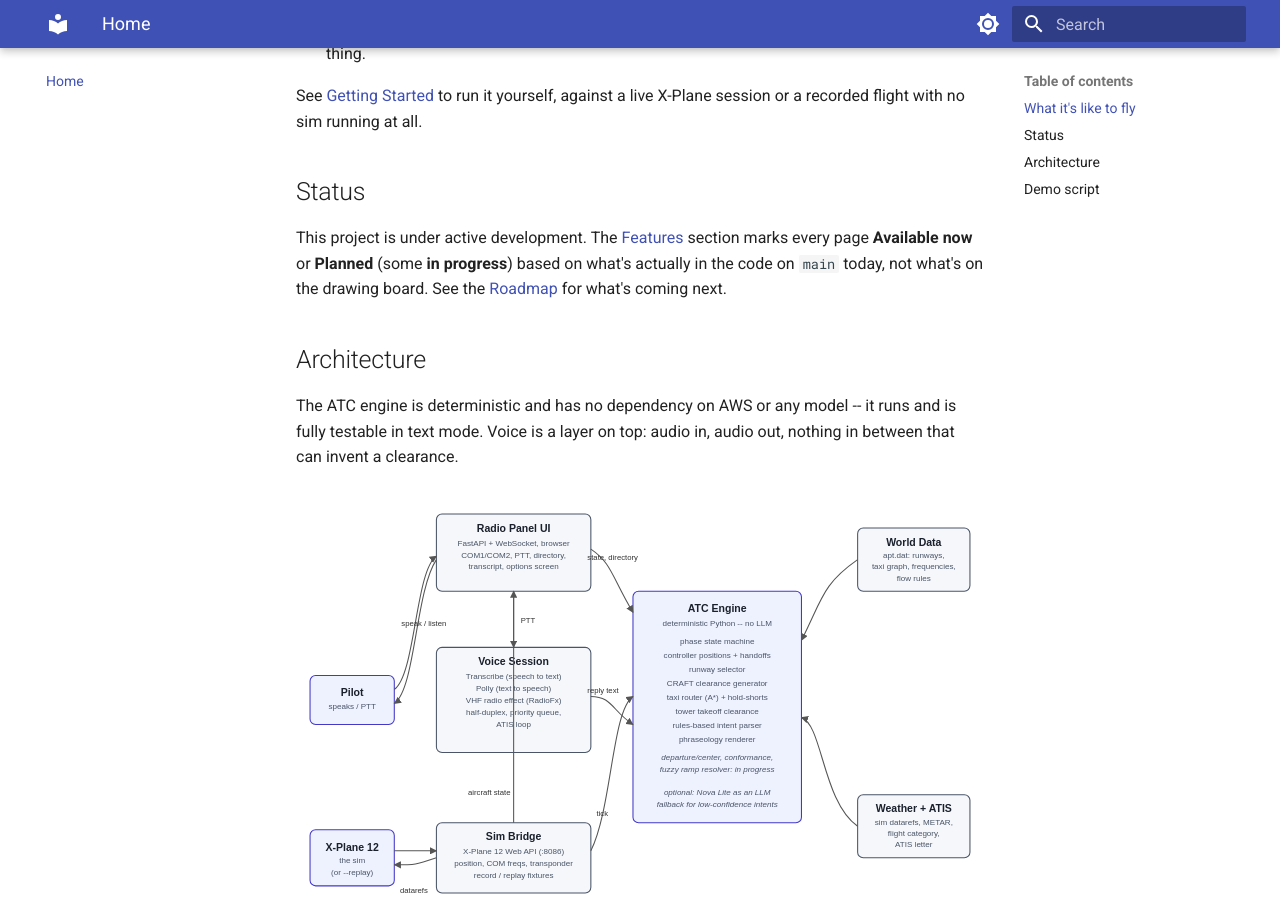
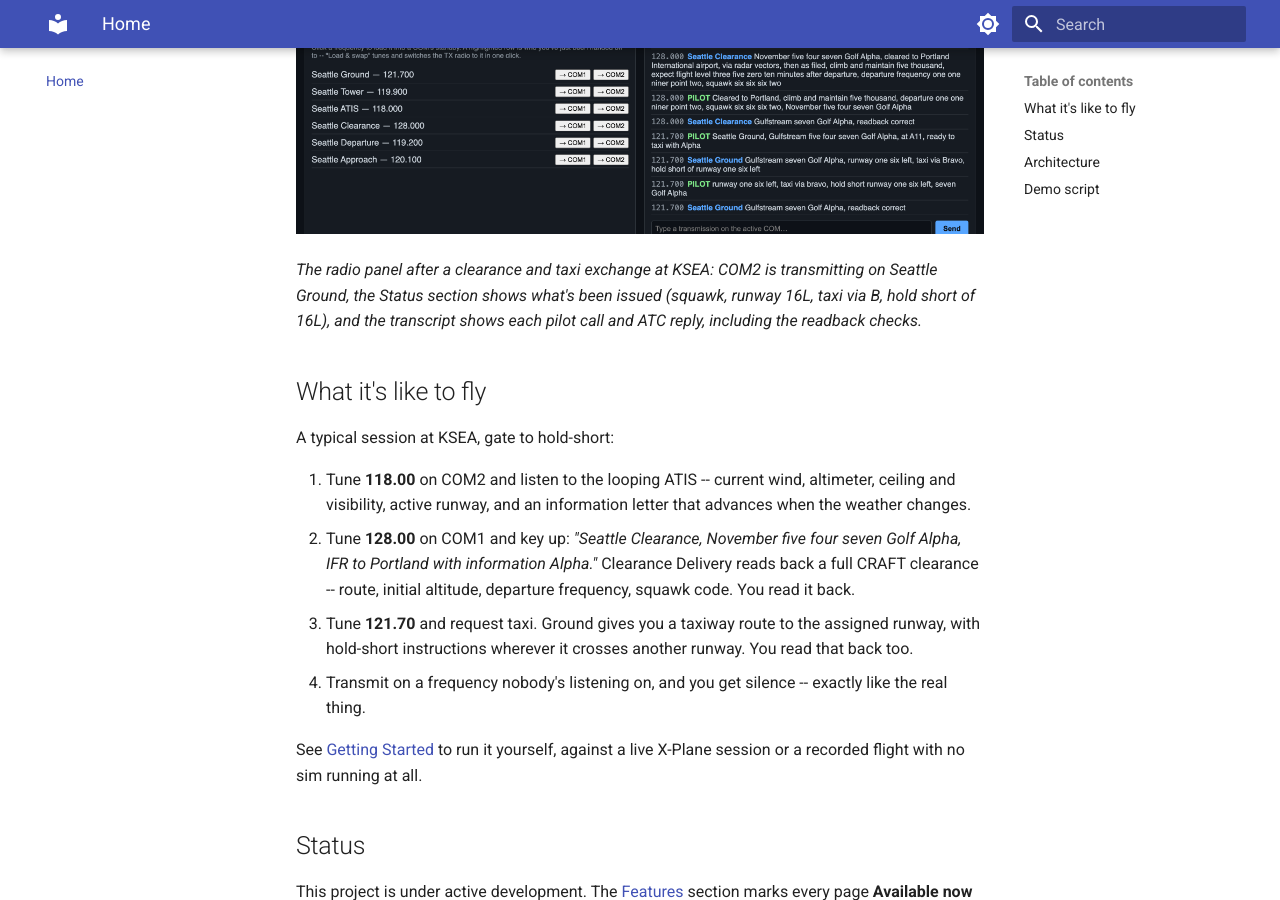
Before and after one commit to dbryant4/xplane12-atc-docs, an MkDocs documentation site: the page built from docs/index.md, in a window 1280 px wide and 900 px high, scrolled down 861 px. Built offline with MkDocs 1.6.1 and Material for MkDocs 9.7.7, drawn with Linux system fonts in a browser that asks for light colours.

Commit message:
Add a radio panel screenshot showing a clearance and taxi exchange
Captured from xatc run --replay on the KSEA taxi-out recording, with typed pilot
calls. It's on the home page and the radio panel page.

Co-Authored-By: Claude Opus 5.5 <noreply@anthropic.com>

```diff
--- a/docs/index.md
+++ b/docs/index.md
@@ -15,6 +15,10 @@ Every clearance, runway, taxi route, and frequency comes from plain, testable Py
 See [Intent parsing & LLM modes](features/intent-parsing.md) for the one narrow,
 optional exception -- an LLM can help *understand* an unclear pilot transmission, never
 *generate* what ATC says back.
+
+![The xatc radio panel mid-session at KSEA](assets/radio-panel.png)
+
+*The radio panel after a clearance and taxi exchange at KSEA: COM2 is transmitting on Seattle Ground, the Status section shows what's been issued (squawk, runway 16L, taxi via B, hold short of 16L), and the transcript shows each pilot call and ATC reply, including the readback checks.*
 
 ## What it's like to fly
 
```
Also changed, not shown: docs/features/radio-panel.md (+4 -0 lines), docs/assets/radio-panel.png (added).
